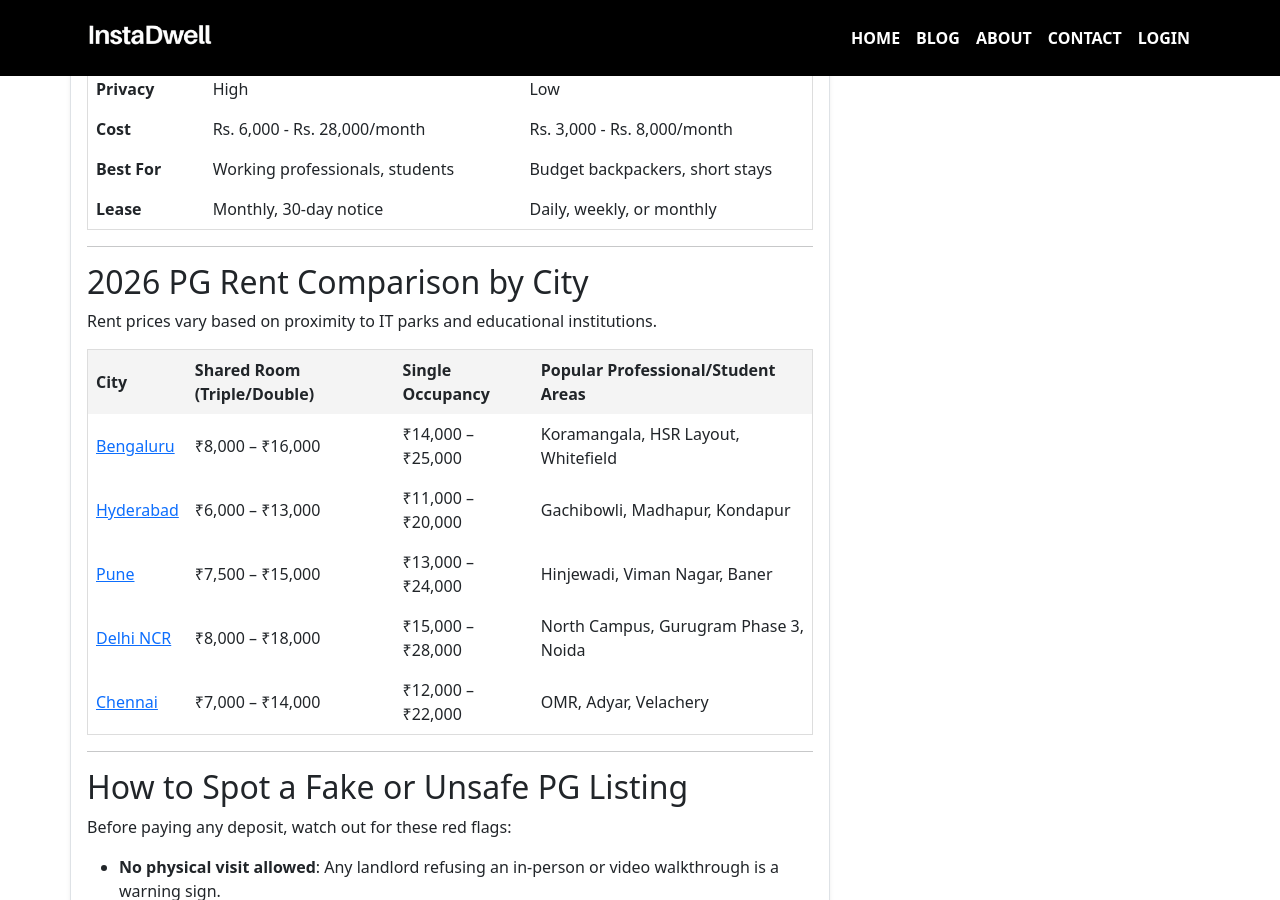
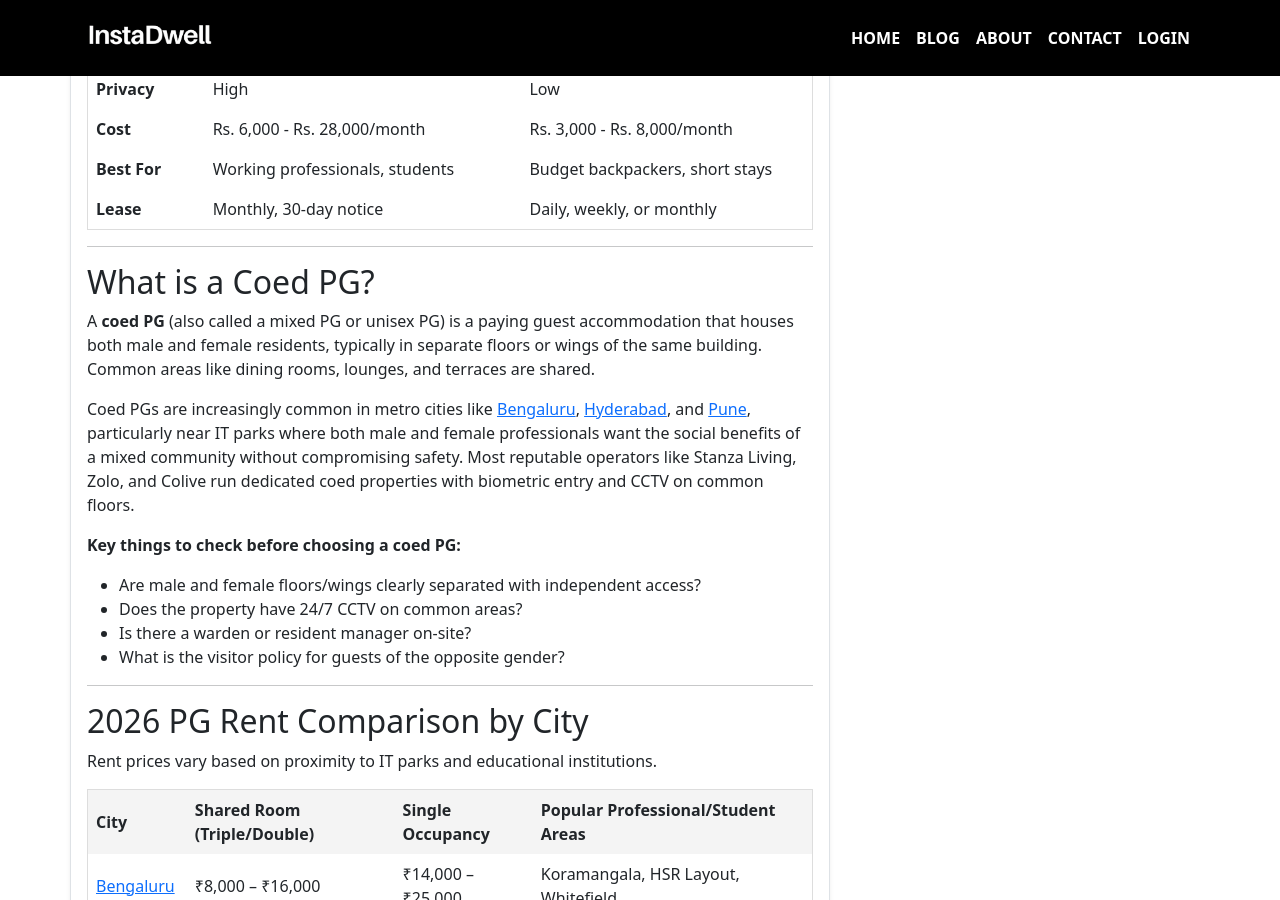
Before and after one commit to instadw/instadwell-blog, a Jekyll site: the page built from _posts/2025-10-28-what-is-paying-guest-house-a-complete-guide-to-paying-guest-accommodation-in-india.md, in a window 1280 px wide and 900 px high, scrolled down 1495 px. Built offline with Jekyll 4.4.1, drawn with Linux system fonts in a browser that asks for light colours.

Commit message:
Update 2025-10-28-what-is-paying-guest-house-a-complete-guide-to-paying-guest-accommodation-in-india.md

```diff
--- a/_posts/2025-10-28-what-is-paying-guest-house-a-complete-guide-to-paying-guest-accommodation-in-india.md
+++ b/_posts/2025-10-28-what-is-paying-guest-house-a-complete-guide-to-paying-guest-accommodation-in-india.md
@@ -68,6 +68,19 @@ A **Paying Guest (PG)** accommodation is a rental setup in India where a residen
 | **Cost** | Rs. 6,000 - Rs. 28,000/month | Rs. 3,000 - Rs. 8,000/month |
 | **Best For** | Working professionals, students | Budget backpackers, short stays |
 | **Lease** | Monthly, 30-day notice | Daily, weekly, or monthly |
+
+----------
+## What is a Coed PG?
+
+A **coed PG** (also called a mixed PG or unisex PG) is a paying guest  accommodation that houses both male and female residents, typically in separate floors or wings of the same building. Common areas like dining rooms, lounges, and terraces are shared.
+
+Coed PGs are increasingly common in metro cities like [Bengaluru](https://instadwell.com/best-pgs-and-co-living-spaces-in-bengaluru), [Hyderabad](https://instadwell.com/best-pgs-and-co-living-spaces-in-hyderabad), and [Pune](https://instadwell.com/best-pgs-and-co-living-spaces-in-pune), particularly near IT parks where both male and female professionals want the social benefits of a mixed community without compromising safety. Most reputable operators like Stanza Living, Zolo, and Colive run dedicated coed properties with biometric entry and CCTV on common floors.
+
+**Key things to check before choosing a coed PG:**
+- Are male and female floors/wings clearly separated with independent access?
+- Does the property have 24/7 CCTV on common areas?
+- Is there a warden or resident manager on-site?
+- What is the visitor policy for guests of the opposite gender?
 
 ----------
 
```
